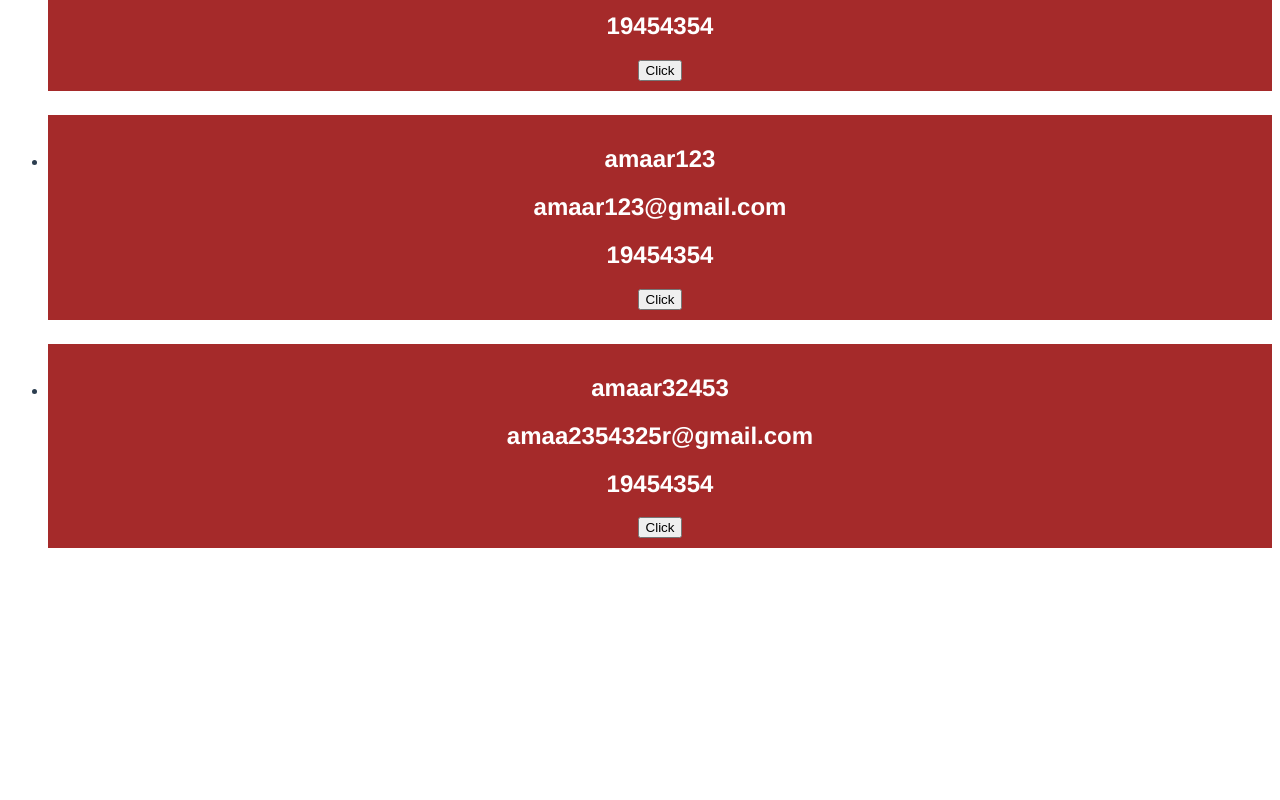
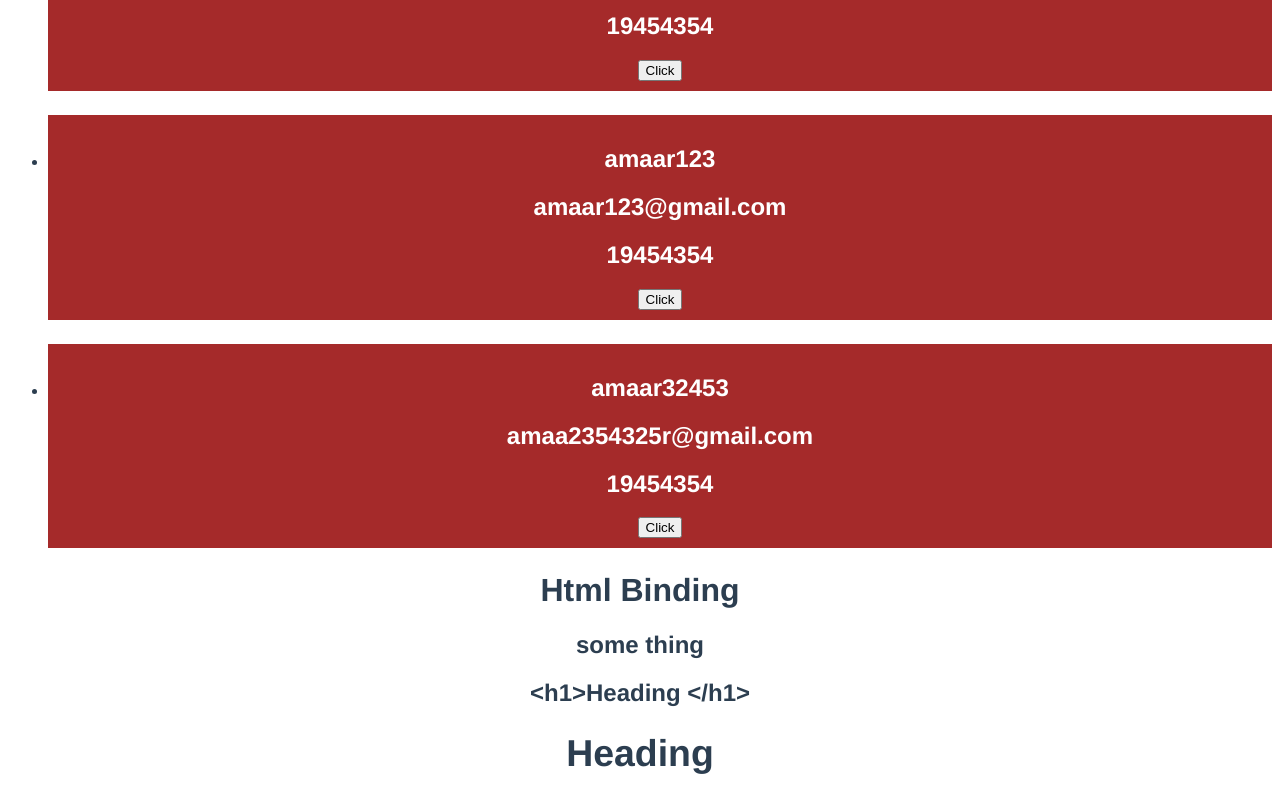
Before and after one commit to Amaar466/Vus-js3-Basic, a Vue app: page / in a window 1280 px wide. Shown: the part 2073-2873 px from the top of the page. Before the commit the page ends 2645 px from the top, so only its background shows below. Built offline with nearby package versions, Linux system fonts and the light colour scheme.

Commit message:
html binding

```diff
--- a/src/App.vue
+++ b/src/App.vue
@@ -11,6 +11,7 @@
   <loopsAll />
   <parentCompenent />
   <reuseComponent />
+  <HtmlBinding />
 </template>
 
 <script>
@@ -25,6 +26,7 @@ import conditionIfelse from './components/conditionIfelse.vue';
 import loopsAll from './components/loopsAll.vue';
 import parentCompenent from './components/parentCompenent.vue';
 import reuseComponent from './components/reuseComponent.vue';
+import HtmlBinding from './components/htmlBinding.vue';
 
 
 export default {
@@ -41,6 +43,7 @@ export default {
     loopsAll,
     parentCompenent,
     reuseComponent,
+    HtmlBinding
 }
 }
 </script>
--- /dev/null
+++ b/src/components/htmlBinding.vue
@@ -0,0 +1,17 @@
+<template>
+    <h1>Html Binding</h1>
+    <h2>{{ text }}</h2>
+    <h2>{{ tag }}</h2>
+    <h3 v-html="tag"></h3>
+</template>
+
+<script>
+export default{
+    data(){
+    return{
+        text:'some thing',
+        tag:'<h1>Heading </h1>'
+    }
+}
+}
+</script>
```
